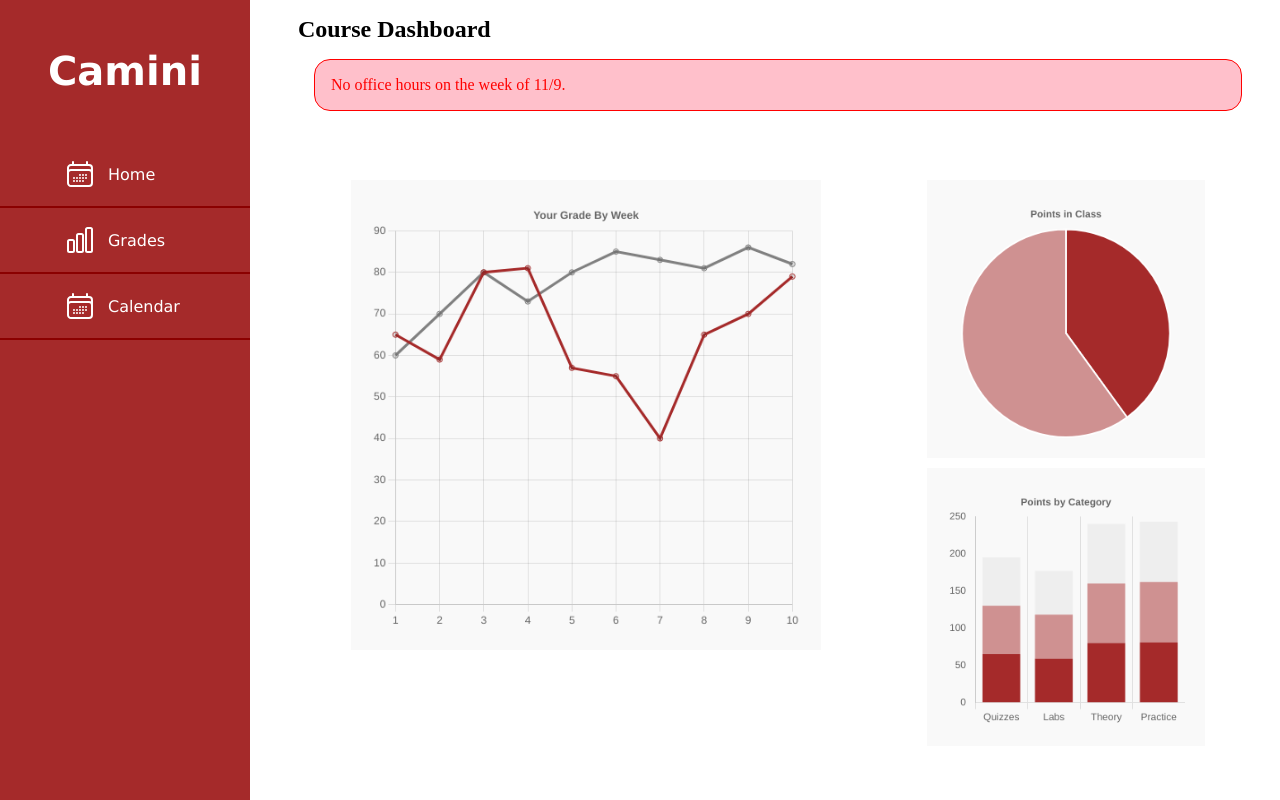
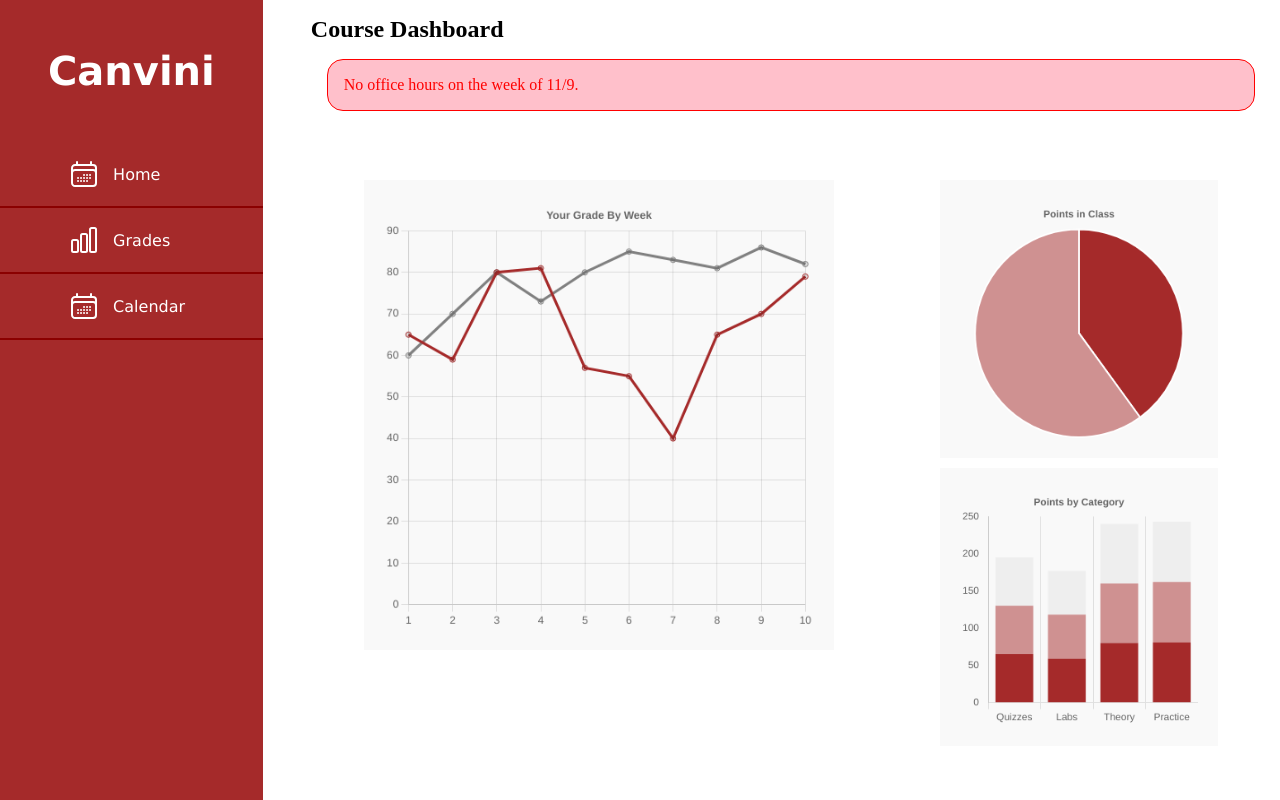
Before and after one commit to bananamtieu/Canvini, a website: page public/index.html in a window 1280 px wide. Shown: the top 800 px of the page. Drawn offline with nearby package versions, Linux system fonts and the light colour scheme.

Commit message:
npm install

```diff
--- a/package.json
+++ b/package.json
@@ -13,7 +13,7 @@
   "license": "ISC",
   "devDependencies": {
     "@types/node": "^18.11.9",
-    "nodemon": "^2.0.20"
+    "nodemon": "^3.1.4"
   },
   "dependencies": {
     "chalk": "^4.1.2",
--- a/public/index.html
+++ b/public/index.html
@@ -3,7 +3,7 @@
   <head>
     <meta charset="utf-8" />
     <meta name="viewport" content="width=device-width,initial-scale=1" />
-    <title>Home | Camini</title>
+    <title>Home | Canvini</title>
 
     <link rel="stylesheet" href="base.css">
     <link rel="stylesheet" href="nav.css">
@@ -14,7 +14,7 @@
   <body>
     <nav>
       <!-- LOGO -->
-      <h1>Camini</h1>
+      <h1>Canvini</h1>
 
       <!-- HOME -->
       <li>
```
Also changed, not shown: public/calendar.html (+2 -2 lines), public/grades.html (+2 -2 lines), 1 other file.
